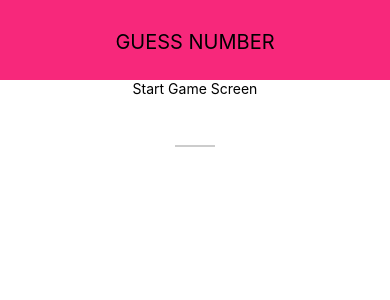
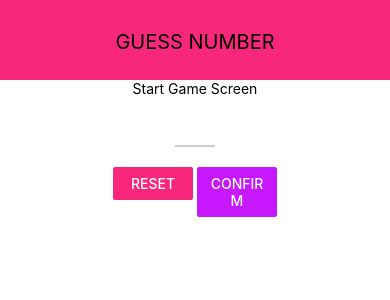
Before and after one commit to RaedGhodhbane/Guess-Number-Game, a React Native app: screen / in a window 390 px wide. Shown: the top 300 px of the page. Built offline with nearby package versions, Linux system fonts and the light colour scheme.

Commit message:
Create handleReset function

```diff
--- a/Screens/StartGame.jsx
+++ b/Screens/StartGame.jsx
@@ -3,6 +3,8 @@ import React, { useState } from "react";
 import { StyleSheet, View, Text } from "react-native";
 
 import InputText from "../Components/InputText";
+import MyButtons from "../Components/MyButtons";
+import colors from "../Global/colors";
 
 
 
@@ -19,9 +21,17 @@ export default function StartGame() {
     setEnterNumber(value.replace(/[^0-9]/g,
         ""));
 
+
   };
 
-  console.log(enterNumber);
+  const handleReset = () => {
+      setEnterNumber("")
+  }
+
+  const handleConfirm = () => {
+    console.log("confirm")
+}
+
 
   return (
 
@@ -44,10 +54,26 @@ export default function StartGame() {
         autoComplete = "off"
 
       />
+    <View style={css.buttonsContainer}>
+    <View style={css.buttonContainer}>
+    <MyButtons
+      onPress={() => handleReset()}
+      title="Reset"
+      color={colors.primary}/>
+    </View>
+
+    <View style={css.buttonContainer}>
+    <MyButtons
+      onPress={() => handleConfirm()}
+      title="Confirm"
+      color={colors.secendary}/>
+    </View>
 
     </View>
 
-  );
+    </View>
+
+ );
 
 }
 
@@ -70,4 +96,12 @@ const css = StyleSheet.create({
 
   },
 
+  buttonsContainer: {
+      flexDirection: "row",
+  },
+
+  buttonContainer: {
+      width: 80,
+      marginHorizontal: 2,
+  }
 });
```
